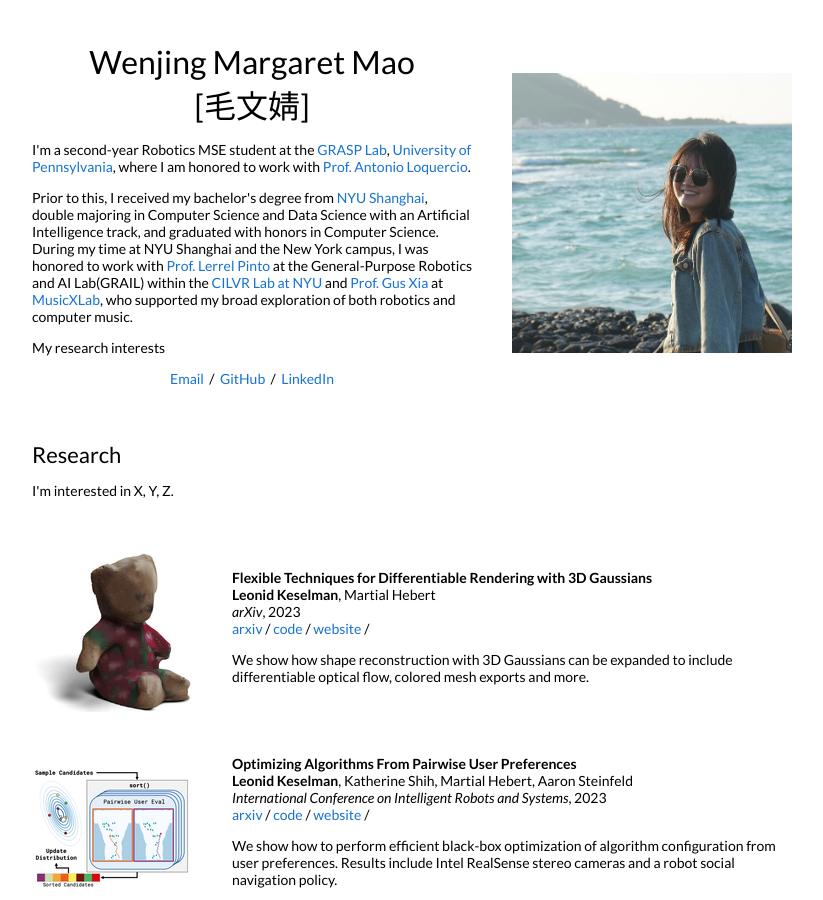
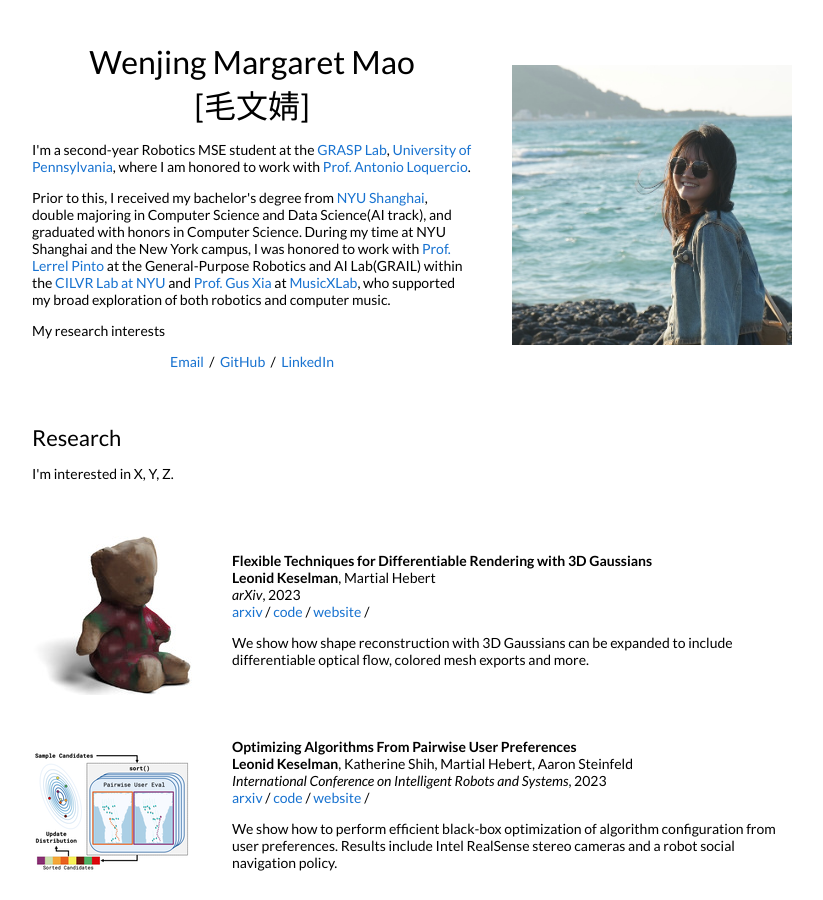
Before and after one commit to MargarettMao/MargarettMao.github.io, a Jekyll site: the page built from _posts/2023-08-28-3dgaussians.markdown, in a window 1280 px wide and 900 px high. Shown: the whole window, without its empty margins (228-1051 px from the left). Built offline with Jekyll 4.4.1, drawn with Linux system fonts in a browser that asks for light colours.

Commit message:
add one more

```diff
--- a/_layouts/default.html
+++ b/_layouts/default.html
@@ -38,7 +38,7 @@
               <p>I'm a second-year Robotics MSE student at the <a href="https://www.grasp.upenn.edu/">GRASP Lab</a>, <a href="https://www.seas.upenn.edu/">University of Pennsylvania</a>, where I am honored to work with <a href="https://antonilo.github.io/">Prof. Antonio Loquercio</a>.
               </p>
               <p>
-                Prior to this, I received my bachelor's degree from <a href="https://shanghai.nyu.edu/">NYU Shanghai</a>, double majoring in Computer Science and Data Science with an Artificial Intelligence track, and graduated with honors in Computer Science. During my time at NYU Shanghai and the New York campus, I was honored to work with <a href="https://www.lerrelpinto.com/">Prof. Lerrel Pinto</a> at the General-Purpose Robotics and AI Lab(GRAIL) within the <a href="https://wp.nyu.edu/cilvr/">CILVR Lab at NYU</a> and <a href="https://mbzuai.ac.ae/study/faculty/dr-gus-xia/">Prof. Gus Xia</a> at <a href="https://www.musicxlab.com/#/">MusicXLab</a>, who supported my broad exploration of both robotics and computer music.
+                Prior to this, I received my bachelor's degree from <a href="https://shanghai.nyu.edu/">NYU Shanghai</a>, double majoring in Computer Science and Data Science(AI track), and graduated with honors in Computer Science. During my time at NYU Shanghai and the New York campus, I was honored to work with <a href="https://www.lerrelpinto.com/">Prof. Lerrel Pinto</a> at the General-Purpose Robotics and AI Lab(GRAIL) within the <a href="https://wp.nyu.edu/cilvr/">CILVR Lab at NYU</a> and <a href="https://mbzuai.ac.ae/study/faculty/dr-gus-xia/">Prof. Gus Xia</a> at <a href="https://www.musicxlab.com/#/">MusicXLab</a>, who supported my broad exploration of both robotics and computer music.
               </p>
               <p>
                 My research interests
```
